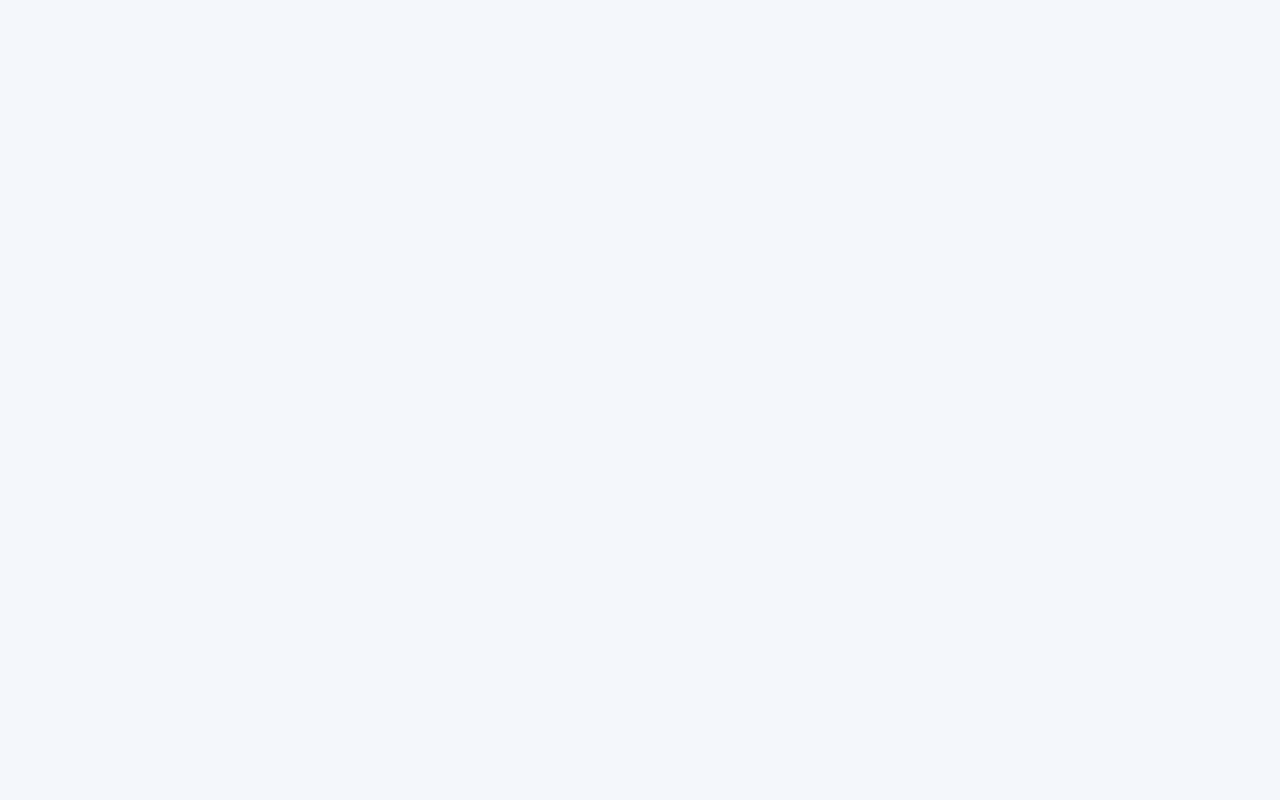
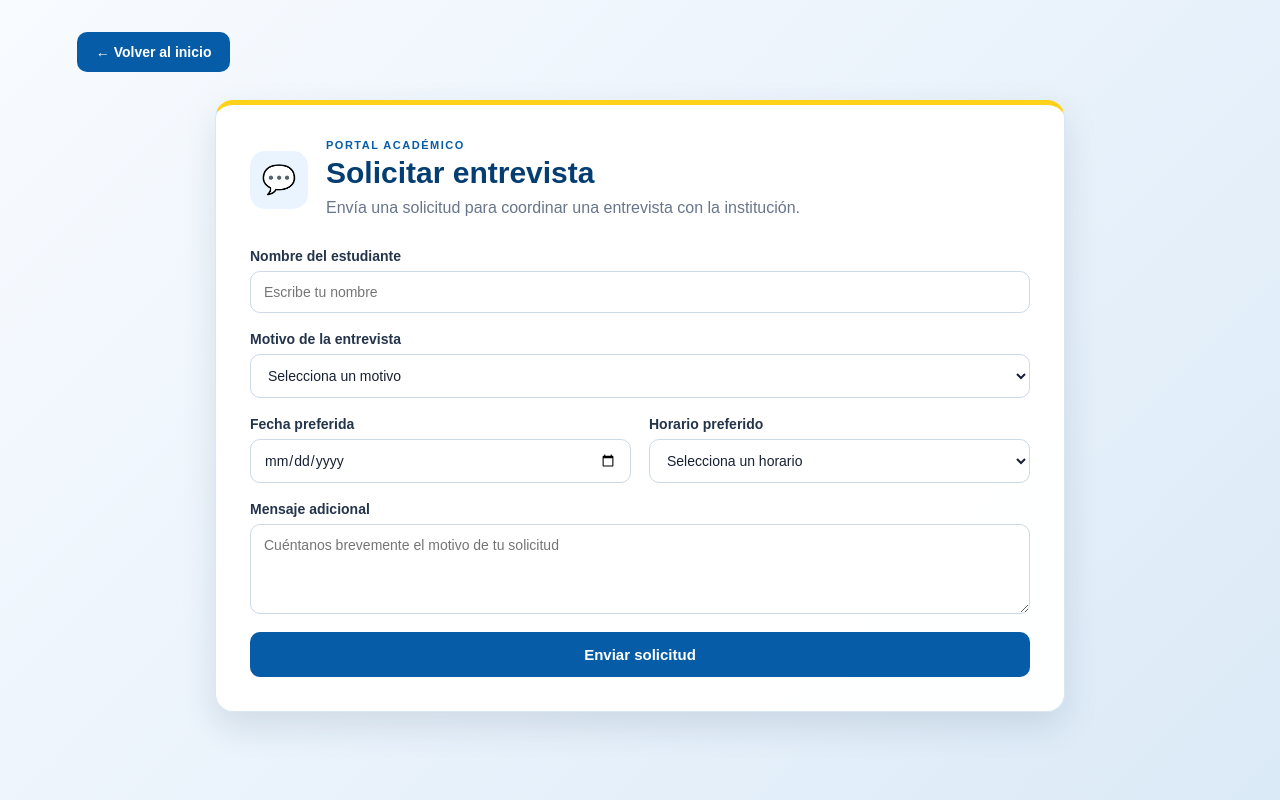
Before and after one commit to jhoelxander10-dot/Frontend-Proyect, a React (Vite) app: page /entrevista in a window 1280 px wide. Before the commit this address had no page. Built offline with nearby package versions, Linux system fonts and the light colour scheme.

Commit message:
Agregar ruta funcional para Entrevista

```diff
--- a/src/routes/AppRoutes.tsx
+++ b/src/routes/AppRoutes.tsx
@@ -5,6 +5,7 @@ import AlumnosPage from "../pages/AlumnosPage";
 import CursosPage from "../pages/CursosPage";
 import NotasPage from "../pages/NotasPage";
 import HorariosPage from "../pages/HorariosPage";
+import EntrevistaPage from "../pages/EntrevistaPage";
 
 function AppRoutes() {
   return (
@@ -16,6 +17,7 @@ function AppRoutes() {
         <Route path="/cursos" element={<CursosPage />} />
         <Route path="/notas" element={<NotasPage />} />
         <Route path="/horarios" element={<HorariosPage />} />
+        <Route path="/entrevista" element={<EntrevistaPage />} />
       </Routes>
     </BrowserRouter>
   );
```
